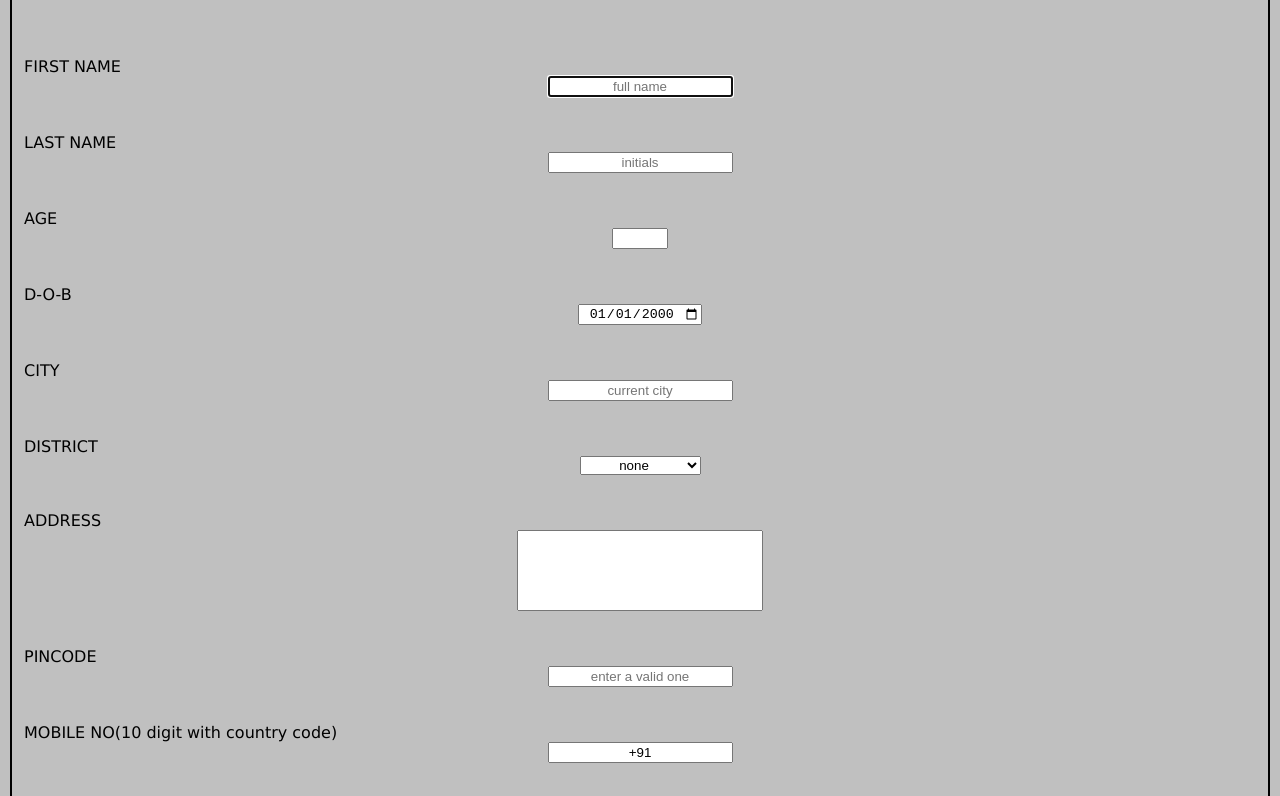
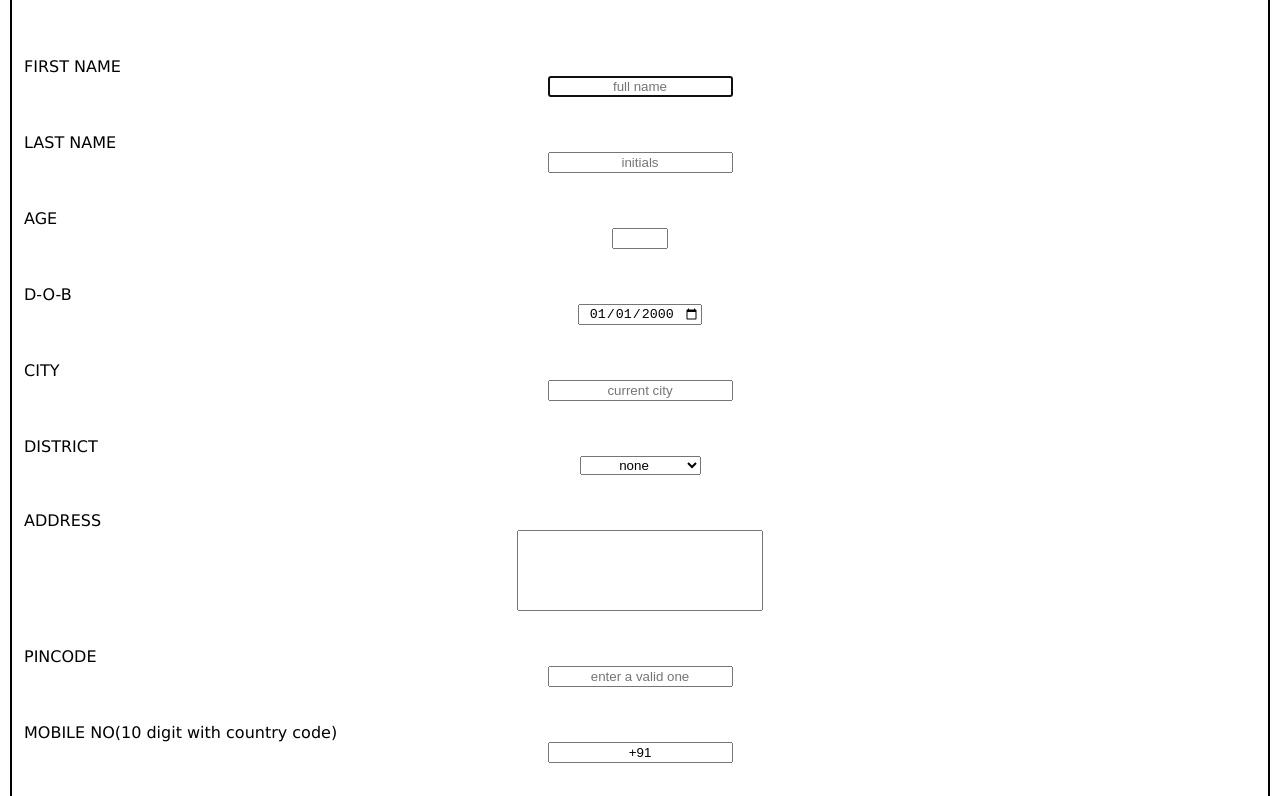
Before and after one commit to praneshvr00/webpages, a plain HTML site: page profile.html in a window 1280 px wide. Shown: the part 196-992 px from the top of the page. Drawn offline with Linux system fonts and the light colour scheme.

Commit message:
Update profile.html

```diff
--- a/profile.html
+++ b/profile.html
@@ -138,7 +138,7 @@ input[type=submit]:hover{
      font-family: 'Lucida Sans', 'Lucida Sans Regular', 'Lucida Grande', 'Lucida Sans Unicode', Geneva, Verdana, sans-serif;
 }
     </style>
-    <body style="background-color:silver">
+    <body style="background-color:white">
 
         <form>
 
```
